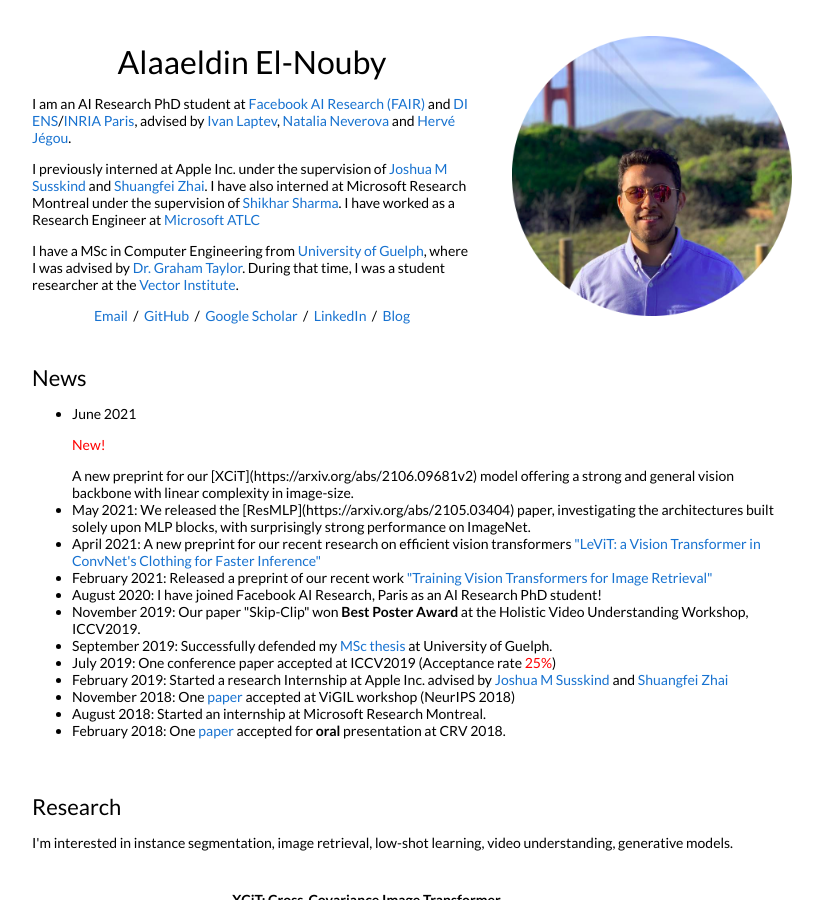
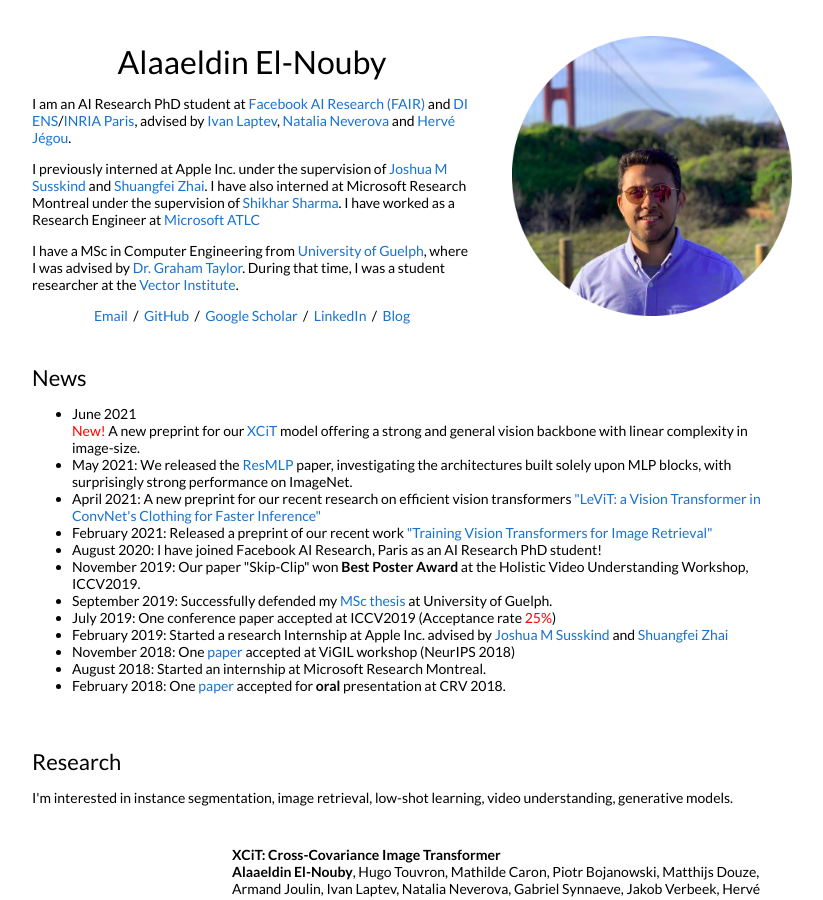
Before and after one commit to aelnouby/aelnouby.github.io, a Jekyll site: the page built from _posts/2021-6-20-xcit.markdown, in a window 1280 px wide and 900 px high. Shown: the whole window, without its empty margins (228-1051 px from the left). Built offline with Jekyll 4.4.1, drawn with Linux system fonts in a browser that asks for light colours.

Commit message:
Update default.html

```diff
--- a/_layouts/default.html
+++ b/_layouts/default.html
@@ -82,8 +82,8 @@
             <td style="padding:2.5%;width:100%;vertical-align:middle">
               <h2>News</h2>
                 <ul>
-                  <li>June 2021</li><p style="color:red">New!</p> A new preprint for our [XCiT](https://arxiv.org/abs/2106.09681v2) model offering a strong and general vision backbone with linear complexity in image-size.
-                  <li>May 2021: We released the [ResMLP](https://arxiv.org/abs/2105.03404) paper, investigating the architectures built solely upon MLP blocks, with surprisingly strong performance on ImageNet.</li>
+                  <li>June 2021</li><span style="color:red">New!</span> A new preprint for our <a href="https://arxiv.org/abs/2106.09681v2">XCiT</a> model offering a strong and general vision backbone with linear complexity in image-size.
+                  <li>May 2021: We released the <a href="https://arxiv.org/abs/2105.03404">ResMLP</a> paper, investigating the architectures built solely upon MLP blocks, with surprisingly strong performance on ImageNet.</li>
                   <li>April 2021:  A new preprint for our recent research on efficient vision transformers <a href="https://arxiv.org/abs/2104.01136">"LeViT: a Vision Transformer in ConvNet's Clothing for Faster Inference"</a></li>
                   <li>February 2021: Released a preprint of our recent work <a href="https://arxiv.org/abs/2102.05644"> "Training Vision Transformers for Image Retrieval"</a> </li>
                   <li>August 2020: I have joined Facebook AI Research, Paris as an AI Research PhD student!</li>
```
